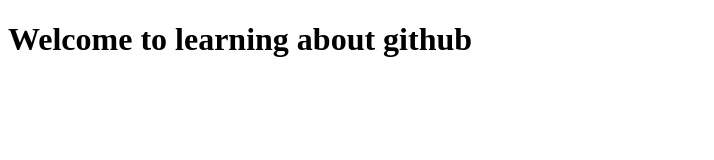
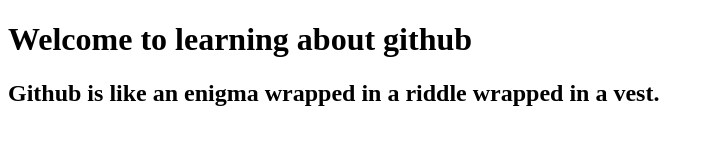
Before and after one commit to nvandine/gh-test, a plain HTML site: page index.html in a window 1280 px wide. Shown: the whole page, without its empty margins (0-714 px from the left). Drawn offline with Linux system fonts and the light colour scheme.

Commit message:
added simpsons quote

```diff
--- a/index.html
+++ b/index.html
@@ -8,5 +8,6 @@
 </head>
 <body>
     <h1>Welcome to learning about github</h1>
+    <h2>Github is like an enigma wrapped in a riddle wrapped in a vest.</h2>
 </body>
 </html>
```
